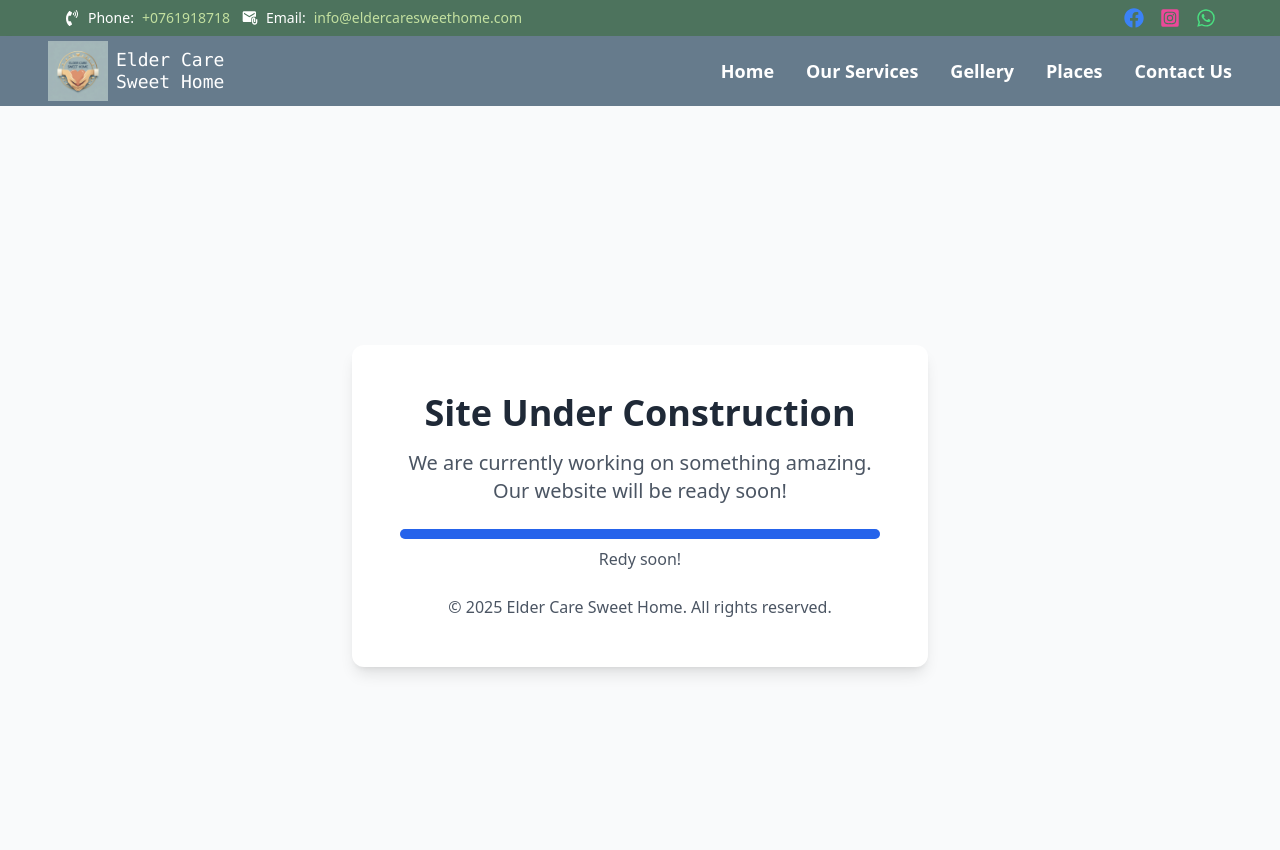
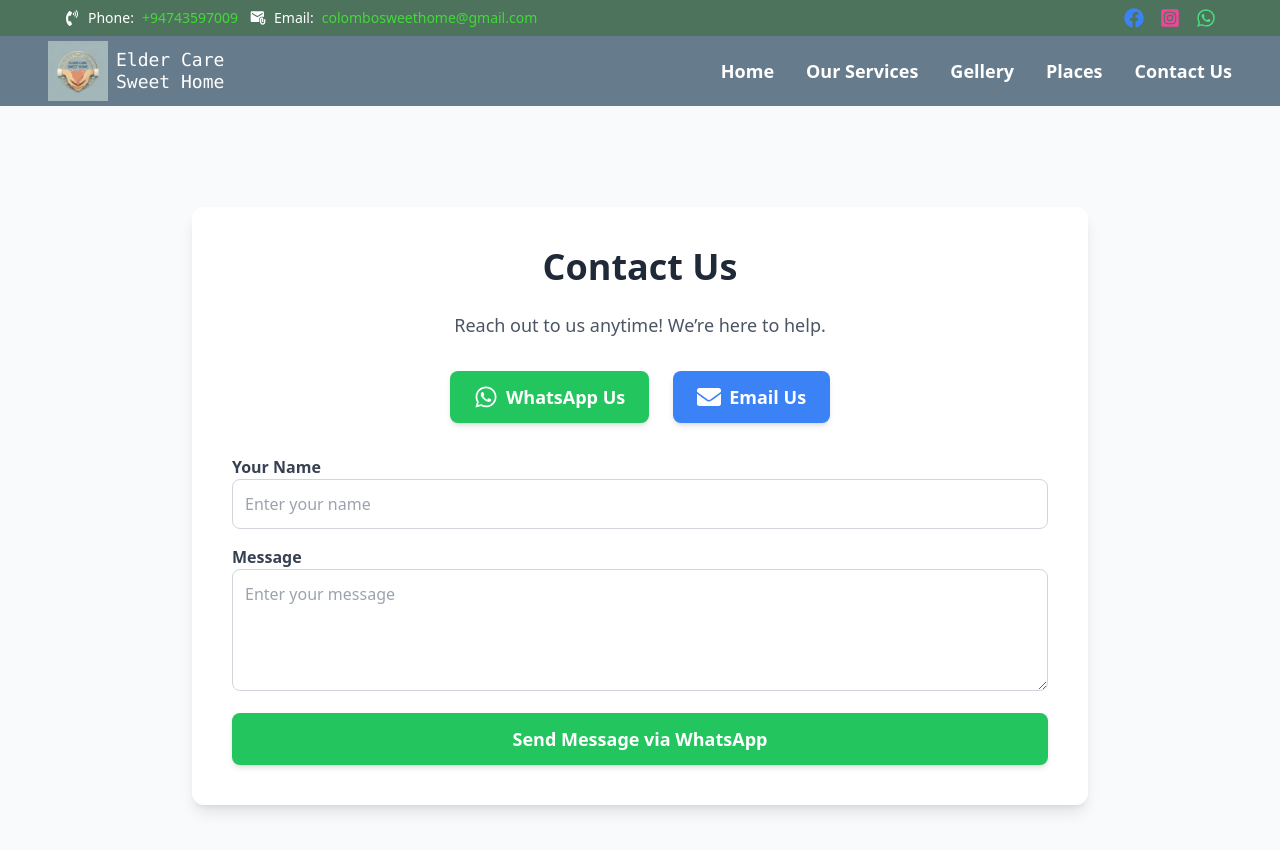
Before and after one commit to tharidhu1225/Elder-Care-Sweet-Home, a React (Vite) app: page /contact in a window 1280 px wide. Shown: the top 850 px of the page. Built offline with nearby package versions, Linux system fonts and the light colour scheme.

Commit message:
Add New Featurs

```diff
--- a/src/components/header.jsx
+++ b/src/components/header.jsx
@@ -18,7 +18,7 @@ export default function Header() {
   };
 
   const handleWhatsappClick = () => {
-    window.open("https://wa.me/+94761918718");
+    window.open("http://Wa.me/+94743597009");
   };
 
   return (
@@ -33,12 +33,12 @@ export default function Header() {
             <div className="flex items-center text-sm text-white gap-2">
               <FaPhoneVolume size={16} />
               <span>Phone:</span>
-              <span className="text-[#c3e0a0]">+0761918718</span>
+              <a href="tel:+94743597009" className="text-[#43d939] hover:text-[#34c25c]">+94743597009</a>
             </div>
             <div className="flex items-center text-sm text-white gap-2">
               <MdAttachEmail size={16} />
               <span>Email:</span>
-              <span className="text-[#c3e0a0]">info@eldercaresweethome.com</span>
+              <a href="mailto:colombosweethome@gmail.com" className="text-[#43d939] hover:text-[#34c25c]">colombosweethome@gmail.com</a>
             </div>
           </div>
 
--- a/src/pages/home/contact.jsx
+++ b/src/pages/home/contact.jsx
@@ -1,25 +1,77 @@
-import { IoLogoWhatsapp } from "react-icons/io5";
+import React, { useState } from 'react';
+import { FaWhatsapp, FaEnvelope } from 'react-icons/fa';
 
 export default function ContactUs() {
-    return (
-      <div className="min-h-screen bg-gray-50 flex items-center justify-center p-4 md:p-8">
-      <div className="text-center bg-white p-6 md:p-10 lg:p-12 rounded-xl shadow-lg max-w-lg md:max-w-xl w-full">
-        <h1 className="text-3xl md:text-4xl font-bold text-gray-800 mb-4">Site Under Construction</h1>
-        <p className="text-lg md:text-xl text-gray-600 mb-6">
-          We are currently working on something amazing. Our website will be ready soon!
+  const [name, setName] = useState('');
+  const [message, setMessage] = useState('');
+
+  const handleWhatsAppSend = () => {
+    const whatsappMessage = `Hello, my name is ${encodeURIComponent(name)}. ${encodeURIComponent(message)}`;
+    window.open(`https://wa.me/94743597009?text=${whatsappMessage}`, '_blank');
+  };
+
+  return (
+    <div className="min-h-screen bg-gray-50 flex items-center justify-center p-6 md:p-12">
+      <div className="max-w-4xl w-full bg-white p-6 md:p-10 rounded-xl shadow-lg">
+        <h2 className="text-2xl md:text-4xl font-bold text-center text-gray-800 mb-6">Contact Us</h2>
+        <p className="text-gray-600 text-center mb-8 text-sm md:text-lg">
+          Reach out to us anytime! We’re here to help.
         </p>
 
-        <div className="mb-6">
-          <div className="w-full bg-gray-200 rounded-full h-2.5 mb-2">
-            <div className="bg-blue-600 h-2.5 rounded-full" style={{ width: '100%' }}></div>
-          </div>
-          <p className="text-sm md:text-base text-gray-600">Redy soon!</p>
+        {/* Quick Contact Options */}
+        <div className="flex flex-col md:flex-row justify-center gap-6 mb-8">
+          <a
+            href="https://wa.me/94743597009"
+            target="_blank"
+            rel="noopener noreferrer"
+            className="flex items-center justify-center bg-green-500 hover:bg-green-600 text-white font-semibold py-3 px-6 rounded-lg text-lg transition-all duration-300 shadow-md w-full md:w-auto"
+          >
+            <FaWhatsapp className="mr-2 text-2xl" /> WhatsApp Us
+          </a>
+
+          <a
+            href="mailto:colombosweethome@gmail.com"
+            className="flex items-center justify-center bg-blue-500 hover:bg-blue-600 text-white font-semibold py-3 px-6 rounded-lg text-lg transition-all duration-300 shadow-md w-full md:w-auto"
+          >
+            <FaEnvelope className="mr-2 text-2xl" /> Email Us
+          </a>
         </div>
 
-        <div className="mt-6 text-sm md:text-base text-gray-600">
-          <p>&copy; 2025 Elder Care Sweet Home. All rights reserved.</p>
+        {/* Contact Form */}
+        <div className="space-y-4">
+          <div>
+            <label className="block text-gray-700 font-semibold">Your Name</label>
+            <input
+              type="text"
+              className="w-full p-3 border border-gray-300 rounded-lg focus:outline-none focus:ring-2 focus:ring-green-500"
+              placeholder="Enter your name"
+              required
+              value={name}
+              onChange={(e) => setName(e.target.value)}
+            />
+          </div>
+
+          <div>
+            <label className="block text-gray-700 font-semibold">Message</label>
+            <textarea
+              className="w-full p-3 border border-gray-300 rounded-lg focus:outline-none focus:ring-2 focus:ring-green-500"
+              rows="4"
+              placeholder="Enter your message"
+              required
+              value={message}
+              onChange={(e) => setMessage(e.target.value)}
+            ></textarea>
+          </div>
+
+          <button
+            type="button"
+            onClick={handleWhatsAppSend}
+            className="w-full bg-green-500 hover:bg-green-600 text-white font-semibold py-3 px-6 rounded-lg text-lg transition-all duration-300 shadow-md"
+          >
+            Send Message via WhatsApp
+          </button>
         </div>
       </div>
     </div>
-    );
-  }
+  );
+}
--- a/src/pages/home/home.jsx
+++ b/src/pages/home/home.jsx
@@ -35,34 +35,6 @@ export default function Home() {
         </motion.p>
       </div>
 
-      {/* Donation Section */}
-      <div className="py-16 px-6 text-center bg-gray-900 text-white">
-        <motion.h2
-          className="text-3xl sm:text-4xl font-bold"
-          initial={{ opacity: 0, y: -30 }}
-          animate={{ opacity: 1, y: 0 }}
-          transition={{ duration: 1 }}
-        >
-          Support Our Cause 💖
-        </motion.h2>
-        <motion.p
-          className="mt-4 max-w-lg sm:max-w-3xl mx-auto text-base sm:text-lg"
-          initial={{ opacity: 0, y: 30 }}
-          animate={{ opacity: 1, y: 0 }}
-          transition={{ duration: 1, delay: 0.3 }}
-        >
-          Your donation helps us provide sweets and support elderly communities. Together, we can make a significant difference.
-        </motion.p>
-        <motion.button
-          className="mt-6 px-6 py-3 bg-[#f59e0b] text-white text-base sm:text-lg font-semibold rounded-lg shadow-lg hover:bg-[#d97706] transition"
-          initial={{ opacity: 0, scale: 0.8 }}
-          animate={{ opacity: 1, scale: 1 }}
-          transition={{ duration: 1.5 }}
-        >
-          <FaDonate className="inline mr-2" /> Donate Now
-        </motion.button>
-      </div>
-
       {/* Testimonials Section */}
       <div className="py-5 px-6 max-w-6xl mx-auto text-center">
         <motion.h2
@@ -88,7 +60,7 @@ export default function Home() {
           <a href="https://instagram.com" target="_blank" rel="noopener noreferrer">
             <FaInstagram size={30} className="text-white hover:text-[#E1306C]" />
           </a>
-          <a href="https://twitter.com" target="_blank" rel="noopener noreferrer">
+          <a href="http://Wa.me/+94743597009" target="_blank" rel="noopener noreferrer">
             <IoLogoWhatsapp size={30} className="text-white hover:text-[#00ee14]" />
           </a>
         </div>
@@ -97,19 +69,19 @@ export default function Home() {
         <div className="mt-6">
         <p className="flex items-center justify-center gap-2">
             <FaPhoneAlt size={20} />
-            Phone 1: <a href="tel:+94702675577" className="text-[#43d939] hover:text-[#34c25c]">Update Soon</a>
+            Phone 1: <a href="tel:0112163580" className="text-[#43d939] hover:text-[#34c25c]">0112163580</a>
           </p>
           <p className="flex items-center justify-center gap-2">
             <FaPhoneAlt size={20} />
-            Phone 2: <a href="tel:+94112801675" className="text-[#43d939] hover:text-[#34c25c]">Update Soon</a>
+            Phone 2: <a href="tel:+94743597009" className="text-[#43d939] hover:text-[#34c25c]">+94743597009</a>
           </p>
           <p className="flex items-center justify-center gap-2">
             <FaMapMarkerAlt className="text-red-600" size={20} />
-            Address: Baththaramulla Main Branch
+            Address: No : 980/3 A,Udawaththa Road,Malabe
           </p>
           <p className="flex items-center justify-center gap-2">
             <MdEmail size={20} />
-            Email: <a href="mailto:info@suwaarana.com" className="text-[#43d939] hover:text-[#34c25c]">Update Soon</a>
+            Email: <a href="mailto:colombosweethome@gmail.com" className="text-[#43d939] hover:text-[#34c25c]">colombosweethome@gmail.com</a>
           </p>
         </div>
       </div>
--- a/src/pages/home/places.jsx
+++ b/src/pages/home/places.jsx
@@ -1,43 +1,64 @@
 import React from 'react';
+import { BiSolidBuildingHouse } from 'react-icons/bi';
 import { FaMapMarkerAlt } from 'react-icons/fa';
 import { MdEmail, MdPhoneForwarded } from 'react-icons/md';
 
 const services = [
   {
-    imageUrl: "https://srvjdzszofbozrnebxmh.supabase.co/storage/v1/object/public/images//1741170347247WhatsApp%20Image%202025-03-05%20at%2011.43.12_64803598.jpg.jpg",
-    address: "Baththaramulla Main Branch"
+    imageUrl: "https://srvjdzszofbozrnebxmh.supabase.co/storage/v1/object/public/images//1741359563194WhatsApp%20Image%202025-03-07%20at%2019.28.08_578c3ad1.jpg.jpg",
+    address: "No : 980/3 A,Udawaththa Road,Malabe",
+    phone1 : "0112163580",
+    phone2 : "+94743597009",
+    email : "colombosweethome@gmail.com",
+    branch : "Baththaramulla Main Branch"
   },
   {
-    imageUrl: "https://srvjdzszofbozrnebxmh.supabase.co/storage/v1/object/public/images//1741169709539WhatsApp%20Image%202025-03-05%20at%2007.29.42_0f540453.jpg.jpg",
-    address: "Kegalle Molagoda Branch"
+    imageUrl: "https://srvjdzszofbozrnebxmh.supabase.co/storage/v1/object/public/images//1741359619822WhatsApp%20Image%202025-03-07%20at%2019.27.32_488b708f.jpg.jpg",
+    address: "Mangalagama,Molagoda,Kegalle",
+    phone1 : "0112163580",
+    phone2 : "+94743597009",
+    email : "colombosweethome@gmail.com",
+    branch : "Kegalle"
   },
+{
+  imageUrl: "https://srvjdzszofbozrnebxmh.supabase.co/storage/v1/object/public/images//1741359673206WhatsApp%20Image%202025-03-07%20at%2019.27.51_9e51d0f3.jpg.jpg",
+    address: "171/B,Colombo Road,Kaduwela",
+    phone1 : "0112163580",
+    phone2 : "+94743597009",
+    email : "colombosweethome@gmail.com",
+    branch : "Kaduwela"
+}
 ];
 
 export default function PlacesPage() {
   return (
-    <div className="bg-gray-900 text-white py-6 sm:py-8 px-4 sm:px-8 text-center text-sm sm:text-base">
+    <div className="bg-gray-400 text-white py-6 sm:py-8 px-4 sm:px-8 text-center text-sm sm:text-base">
       <div className="grid grid-cols-1 md:grid-cols-2 gap-6 justify-center">
         {services.map((service, index) => (
-          <div key={index} className="bg-white text-gray-900 rounded-lg overflow-hidden shadow-md">
+          <div key={index} className="bg-gray-900 text-white rounded-lg overflow-hidden shadow-md">
             <div className="w-full h-56 sm:h-64">
               <img src={service.imageUrl} alt="Branch Image" className="w-full h-full object-cover" />
             </div>
             <div className="p-4">
-              <p className="flex items-center justify-center gap-2">
-                <MdPhoneForwarded size={20} />
-                Phone 1: <a href="tel:+94702675577" className="text-[#43d939] hover:text-[#34c25c]">Update Soon</a>
+            <p className="flex items-center justify-center gap-2">
+                <BiSolidBuildingHouse size={20} />
+                Branch : {service.branch}
               </p>
               <p className="flex items-center justify-center gap-2">
                 <MdPhoneForwarded size={20} />
-                Phone 2: <a href="tel:+94112801675" className="text-[#43d939] hover:text-[#34c25c]">Update Soon</a>
+                Phone 1 : <a href="tel:0112163580" className="text-[#43d939] hover:text-[#34c25c]">{service.phone1}</a>
+              </p>
+              <p className="flex items-center justify-center gap-2">
+                <MdPhoneForwarded size={20} />
+                Phone 2 : <a href="tel:+94743597009" className="text-[#43d939] hover:text-[#34c25c]">{service.phone2}</a>
               </p>
               <p className="flex items-center justify-center gap-2">
                 <FaMapMarkerAlt className="text-red-600" size={20} />
-                Address: {service.address}
+                Address : {service.address}
               </p>
               <p className="flex items-center justify-center gap-2">
                 <MdEmail size={20} />
-                Email: <a href="mailto:info@suwaarana.com" className="text-[#43d939] hover:text-[#34c25c]">Update Soon</a>
+                Email : <a href="mailto:info@suwaarana.com" className="text-[#43d939] hover:text-[#34c25c]">{service.email}</a>
               </p>
             </div>
           </div>
--- a/src/pages/home/sevices.jsx
+++ b/src/pages/home/sevices.jsx
@@ -1,6 +1,12 @@
 import React from 'react';
+import { Link } from 'react-router-dom';
 
 const services = [
+  {
+    title: "A Monk’s Dharma Lecture",
+    description: "Join us as a revered monk shares profound insights on the Dharma, guiding us toward wisdom, compassion, and inner peace. Through ancient teachings and practical wisdom, this lecture offers a path to mindfulness, self-discovery, and spiritual growth. Open your heart and mind to the timeless teachings that illuminate the way to a more harmonious life.",
+    imageUrl: "https://thatswhatshehad.com/wp-content/uploads/2017/09/dana-sri-lanka-buddhist-monks-1024x681.jpg"
+  },
   {
     title: "Assisted Living",
     description: "We provide a comfortable, home-like environment where seniors receive the care they need while maintaining their independence.",
@@ -31,18 +37,16 @@ const services = [
 export default function ServicesPage() {
   return (
     <div className="min-h-screen bg-gray-50 font-sans flex items-center justify-center p-4 md:p-8">
-      <div className="max-w-4xl w-full bg-white p-6 md:p-8 rounded-xl shadow-lg">
-        <h2 className="text-2xl md:text-3xl font-bold text-center text-gray-800 mb-4 md:mb-6">Our Services</h2>
-        <p className="text-gray-600 text-center mb-6 md:mb-8 text-sm md:text-base">
+      <div className="max-w-6xl w-full bg-white p-6 md:p-10 rounded-xl shadow-lg">
+        <h2 className="text-2xl md:text-4xl font-bold text-center text-gray-800 mb-6">Our Services</h2>
+        <p className="text-gray-600 text-center mb-8 text-sm md:text-lg">
           At Elder Care Sweet Home, we provide compassionate care to seniors and ensure their comfort and safety.
         </p>
 
-        <div className="space-y-6">
+        <div className="grid grid-cols-1 md:grid-cols-2 lg:grid-cols-3 gap-6">
           {services.map((service, index) => (
             <div key={index} className="bg-white shadow-md rounded-lg overflow-hidden hover:shadow-2xl transition-all duration-300">
-              <div className="w-full h-48">
-                <img src={service.imageUrl} alt={service.title} className="w-full h-full object-cover" />
-              </div>
+              <img src={service.imageUrl} alt={service.title} className="w-full h-48 object-cover" />
               <div className="p-4">
                 <h3 className="text-xl font-semibold text-gray-800 mb-2">{service.title}</h3>
                 <p className="text-gray-600 text-sm md:text-base">{service.description}</p>
@@ -51,10 +55,13 @@ export default function ServicesPage() {
           ))}
         </div>
 
-        <div className="cta-section text-center mt-10">
-          <button className="bg-blue-600 hover:bg-blue-700 text-white font-semibold py-2 px-6 rounded-lg shadow-md transition-all transform hover:scale-105">
-            Contact Us for More Details
-          </button>
+        <div className="flex justify-center mt-10">
+          <Link
+            to="/contact"
+            className="bg-blue-600 hover:bg-blue-500 text-white font-semibold py-3 px-6 rounded-lg text-lg transition-all duration-300 shadow-md"
+          >
+            Contact Us
+          </Link>
         </div>
       </div>
     </div>
```
